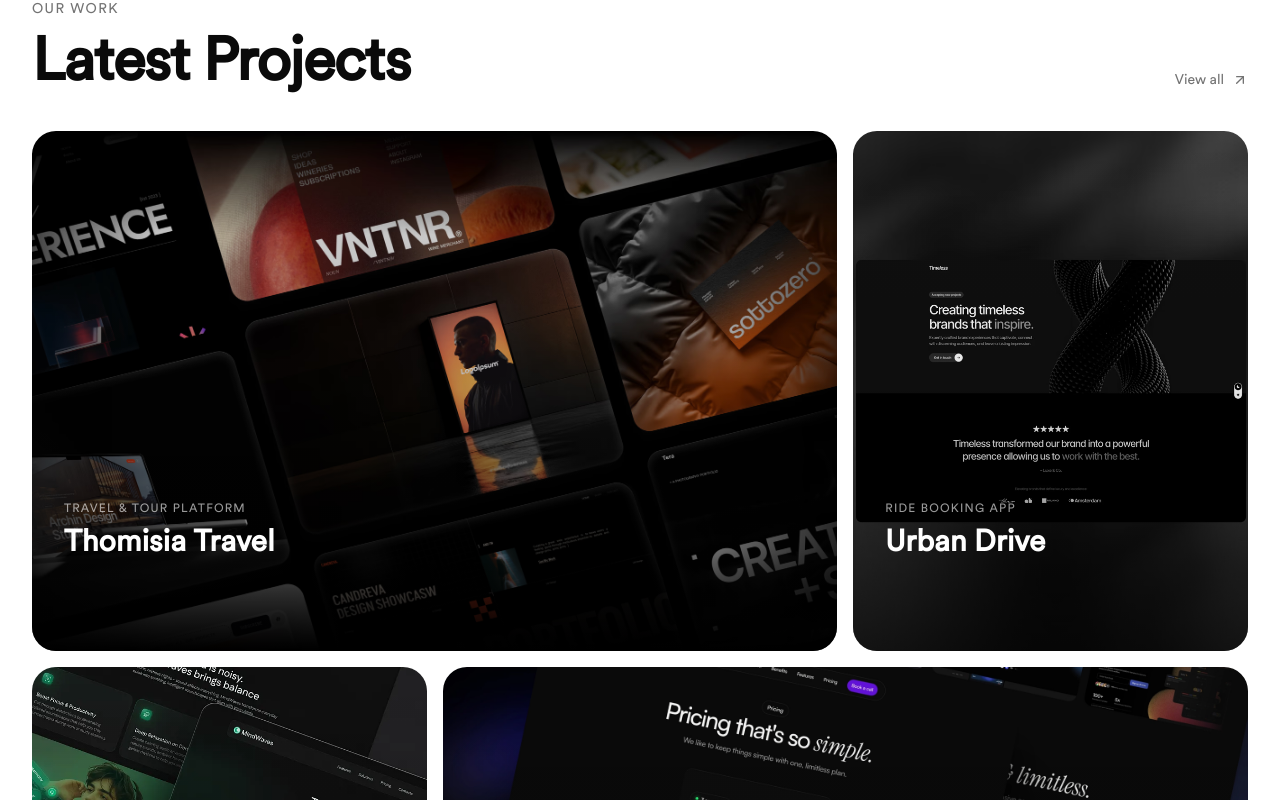
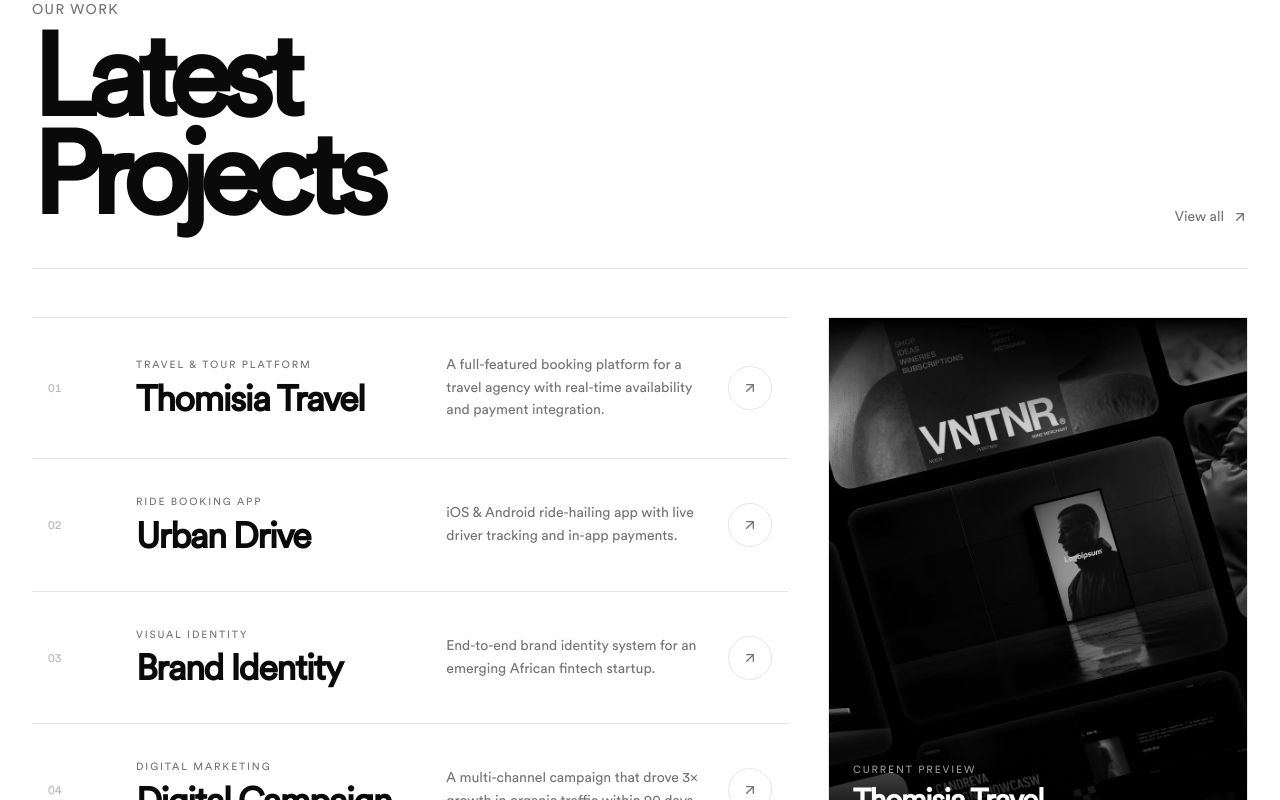
Before and after one commit to nanayawdev/nanayawdev, a Next.js app: page / in a window 1280 px wide. Shown: the part 1880-2680 px from the top of the page. Built offline with nearby package versions, Linux system fonts and the light colour scheme.

Commit message:
refactor: replace bento grid with list view and dynamic project preview component

```diff
--- a/src/components/latest-work.tsx
+++ b/src/components/latest-work.tsx
@@ -4,6 +4,7 @@ import { motion } from "framer-motion";
 import Image from "next/image";
 import Link from "next/link";
 import { ArrowUpRight } from "lucide-react";
+import { useState } from "react";
 
 const projects = [
   {
@@ -13,8 +14,6 @@ const projects = [
     description: "A full-featured booking platform for a travel agency with real-time availability and payment integration.",
     image: "/hero1.avif",
     url: "https://thomisiatravelandtour.com",
-    span: "col-span-2",
-    height: "h-[420px] lg:h-[520px]",
   },
   {
     id: 2,
@@ -23,8 +22,6 @@ const projects = [
     description: "iOS & Android ride-hailing app with live driver tracking and in-app payments.",
     image: "/hero2.avif",
     url: "https://urbandriveapp.vercel.app",
-    span: "col-span-1",
-    height: "h-[420px] lg:h-[520px]",
   },
   {
     id: 3,
@@ -33,8 +30,6 @@ const projects = [
     description: "End-to-end brand identity system for an emerging African fintech startup.",
     image: "/hero6.webp",
     url: "/projects",
-    span: "col-span-1",
-    height: "h-[340px] lg:h-[400px]",
   },
   {
     id: 4,
@@ -43,75 +38,99 @@ const projects = [
     description: "A multi-channel campaign that drove 3× growth in organic traffic within 90 days.",
     image: "/hero7.webp",
     url: "/projects",
-    span: "col-span-2",
-    height: "h-[340px] lg:h-[400px]",
   },
 ];
 
-function ProjectCard({ project, index }: { project: typeof projects[0]; index: number }) {
+function ProjectRow({
+  project,
+  index,
+  onPreview,
+}: {
+  project: typeof projects[0];
+  index: number;
+  onPreview: () => void;
+}) {
+  const isExternal = project.url.startsWith("http");
+
   return (
     <motion.div
-      className={`${project.span} ${project.height} relative group rounded-2xl lg:rounded-3xl overflow-hidden cursor-pointer`}
+      className="group border-t border-border last:border-b"
       initial={{ opacity: 0, y: 24 }}
       whileInView={{ opacity: 1, y: 0 }}
       transition={{ duration: 0.55, delay: index * 0.08 }}
       viewport={{ once: true }}
+      onMouseEnter={onPreview}
     >
-      <a href={project.url} target="_blank" rel="noopener noreferrer" className="block w-full h-full">
-        {/* Image */}
+      <Link
+        href={project.url}
+        target={isExternal ? "_blank" : undefined}
+        rel={isExternal ? "noopener noreferrer" : undefined}
+        className="grid gap-6 py-7 transition-colors duration-300 hover:bg-muted/30 md:grid-cols-[4rem_1fr_0.9fr_auto] md:items-center md:px-4 lg:py-9"
+      >
+        <span className="text-xs text-muted-foreground/50 tabular-nums">
+          {String(index + 1).padStart(2, "0")}
+        </span>
+
+        <div>
+          <p className="mb-2 text-[0.65rem] font-medium uppercase tracking-[0.18em] text-muted-foreground">
+            {project.category}
+          </p>
+          <h3 className="text-3xl font-semibold leading-none tracking-[-0.045em] text-foreground md:text-4xl">
+            {project.title}
+          </h3>
+        </div>
+
+        <p className="max-w-md text-sm leading-relaxed text-muted-foreground">
+          {project.description}
+        </p>
+
+        <span className="flex h-11 w-11 items-center justify-center rounded-full border border-border text-muted-foreground transition-all duration-300 group-hover:-translate-y-1 group-hover:translate-x-1 group-hover:border-foreground group-hover:text-foreground">
+          <ArrowUpRight className="h-4 w-4" />
+        </span>
+      </Link>
+    </motion.div>
+  );
+}
+
+function ProjectPreview({ project }: { project: typeof projects[0] }) {
+  return (
+    <motion.div
+      key={project.id}
+      className="sticky top-28 hidden overflow-hidden border border-border bg-muted lg:block"
+      initial={{ opacity: 0, y: 16 }}
+      animate={{ opacity: 1, y: 0 }}
+      transition={{ duration: 0.35 }}
+    >
+      <div className="relative aspect-[4/5]">
         <Image
           src={project.image}
           alt={project.title}
           fill
-          className="object-cover transition-transform duration-700 ease-out group-hover:scale-105"
+          sizes="33vw"
+          className="object-cover grayscale transition duration-700 hover:grayscale-0"
         />
-
-        {/* Default gradient — always visible at bottom */}
-        <div className="absolute inset-0 bg-gradient-to-t from-black/70 via-black/10 to-transparent" />
-
-        {/* Hover overlay */}
-        <div className="absolute inset-0 bg-black/50 opacity-0 group-hover:opacity-100 transition-opacity duration-400" />
-
-        {/* Bottom content */}
-        <div className="absolute bottom-0 left-0 right-0 p-6 lg:p-8">
-          {/* Category — always visible */}
-          <span className="inline-block text-white/60 text-xs font-medium uppercase tracking-widest mb-2">
-            {project.category}
-          </span>
-
-          {/* Title — always visible */}
-          <h3 className="text-white text-2xl lg:text-3xl font-bold leading-tight mb-0">
+        <div className="absolute inset-0 bg-gradient-to-t from-black/60 via-black/5 to-transparent" />
+        <div className="absolute bottom-0 left-0 right-0 p-6">
+          <p className="mb-2 text-[0.65rem] font-medium uppercase tracking-[0.18em] text-white/60">
+            Current Preview
+          </p>
+          <h3 className="text-3xl font-semibold leading-none tracking-[-0.045em] text-white">
             {project.title}
           </h3>
-
-          {/* Description — slides up on hover */}
-          <div className="overflow-hidden">
-            <motion.p
-              className="text-white/80 text-sm leading-relaxed mt-3 max-w-md"
-              initial={false}
-              animate={{ opacity: 0, y: 12 }}
-              whileHover={{ opacity: 1, y: 0 }}
-            >
-              {project.description}
-            </motion.p>
-          </div>
         </div>
-
-        {/* Arrow — top right, appears on hover */}
-        <div className="absolute top-5 right-5 w-10 h-10 rounded-full bg-white/10 backdrop-blur-sm border border-white/20 flex items-center justify-center opacity-0 group-hover:opacity-100 transition-all duration-300 translate-x-2 group-hover:translate-x-0">
-          <ArrowUpRight className="w-4 h-4 text-white" />
-        </div>
-      </a>
+      </div>
     </motion.div>
   );
 }
 
 export function LatestWork() {
+  const [activeProject, setActiveProject] = useState(projects[0]);
+
   return (
-    <section className="py-16 lg:py-28 bg-background">
+    <section className="border-t border-border bg-background py-16 lg:py-28">
       <div className="max-w-7xl mx-auto px-8">
 
-        <div className="flex items-end justify-between mb-10">
+        <div className="mb-12 grid grid-cols-1 gap-8 border-b border-border pb-10 lg:grid-cols-[1fr_auto] lg:items-end">
           <div>
             <motion.p
               className="text-sm font-medium text-muted-foreground uppercase tracking-widest mb-3"
@@ -123,13 +142,15 @@ export function LatestWork() {
               Our Work
             </motion.p>
             <motion.h2
-              className="text-4xl lg:text-6xl font-bold text-foreground leading-none tracking-tight"
+              className="max-w-3xl text-[clamp(3.5rem,9vw,8rem)] font-semibold leading-[0.85] tracking-[-0.08em] text-foreground"
               initial={{ opacity: 0, y: 16 }}
               whileInView={{ opacity: 1, y: 0 }}
               transition={{ duration: 0.55, delay: 0.05 }}
               viewport={{ once: true }}
             >
-              Latest Projects
+              Latest
+              <br />
+              Projects
             </motion.h2>
           </div>
 
@@ -141,20 +162,28 @@ export function LatestWork() {
           >
             <Link href="/projects">
               <motion.span
-                className="inline-flex items-center gap-2 text-sm font-medium text-muted-foreground hover:text-foreground transition-colors"
+                className="inline-flex items-center gap-2 text-sm font-medium text-muted-foreground transition-colors hover:text-foreground"
                 whileHover={{ x: 4 }}
               >
-                View all <ArrowUpRight className="w-4 h-4" />
+                View all <ArrowUpRight className="h-4 w-4" />
               </motion.span>
             </Link>
           </motion.div>
         </div>
 
-        {/* Bento Grid */}
-        <div className="grid grid-cols-1 md:grid-cols-3 gap-4">
-          {projects.map((project, index) => (
-            <ProjectCard key={project.id} project={project} index={index} />
-          ))}
+        <div className="grid grid-cols-1 gap-10 lg:grid-cols-[1fr_360px] xl:grid-cols-[1fr_420px]">
+          <div>
+            {projects.map((project, index) => (
+              <ProjectRow
+                key={project.id}
+                project={project}
+                index={index}
+                onPreview={() => setActiveProject(project)}
+              />
+            ))}
+          </div>
+
+          <ProjectPreview project={activeProject} />
         </div>
       </div>
     </section>
```
